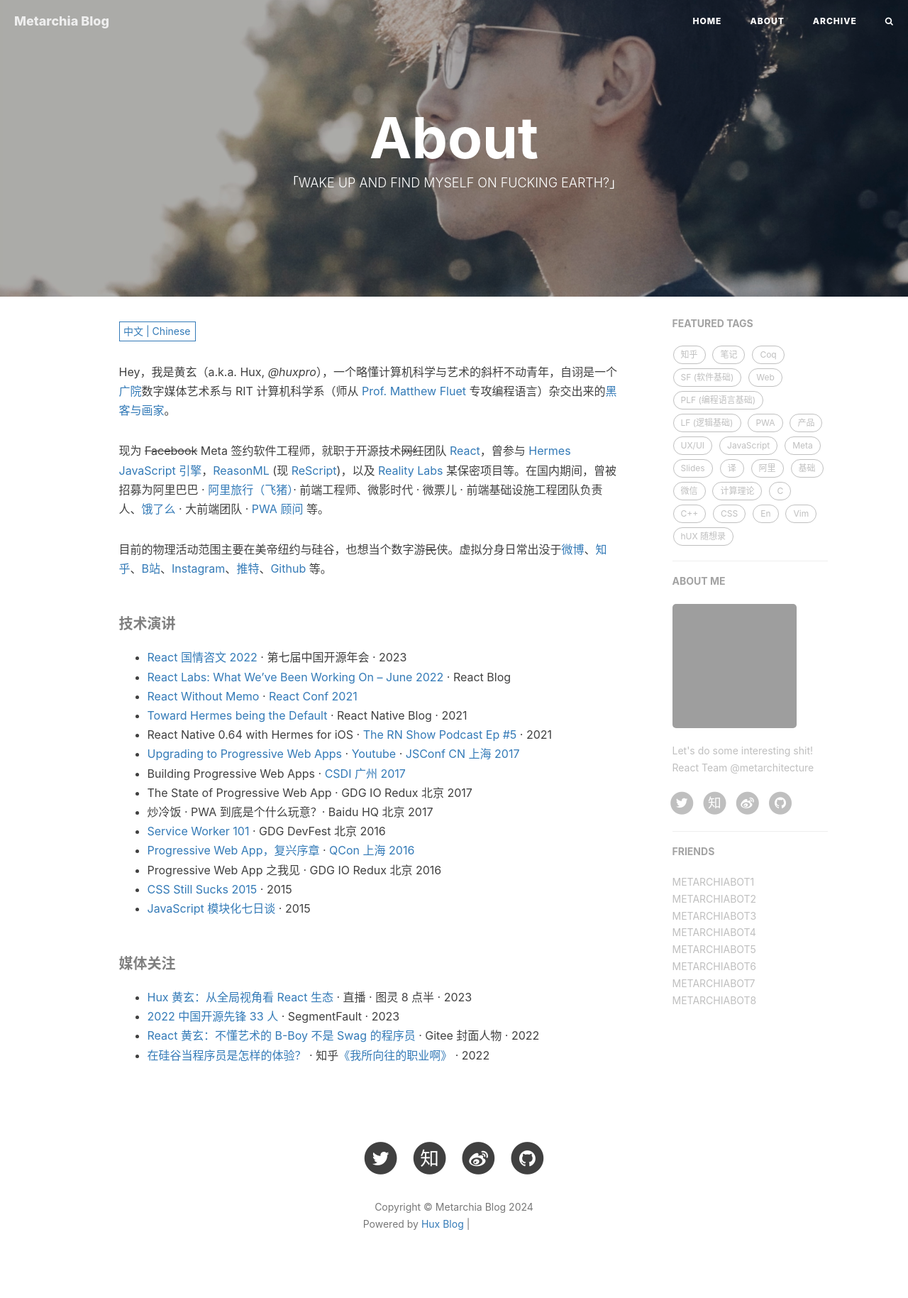
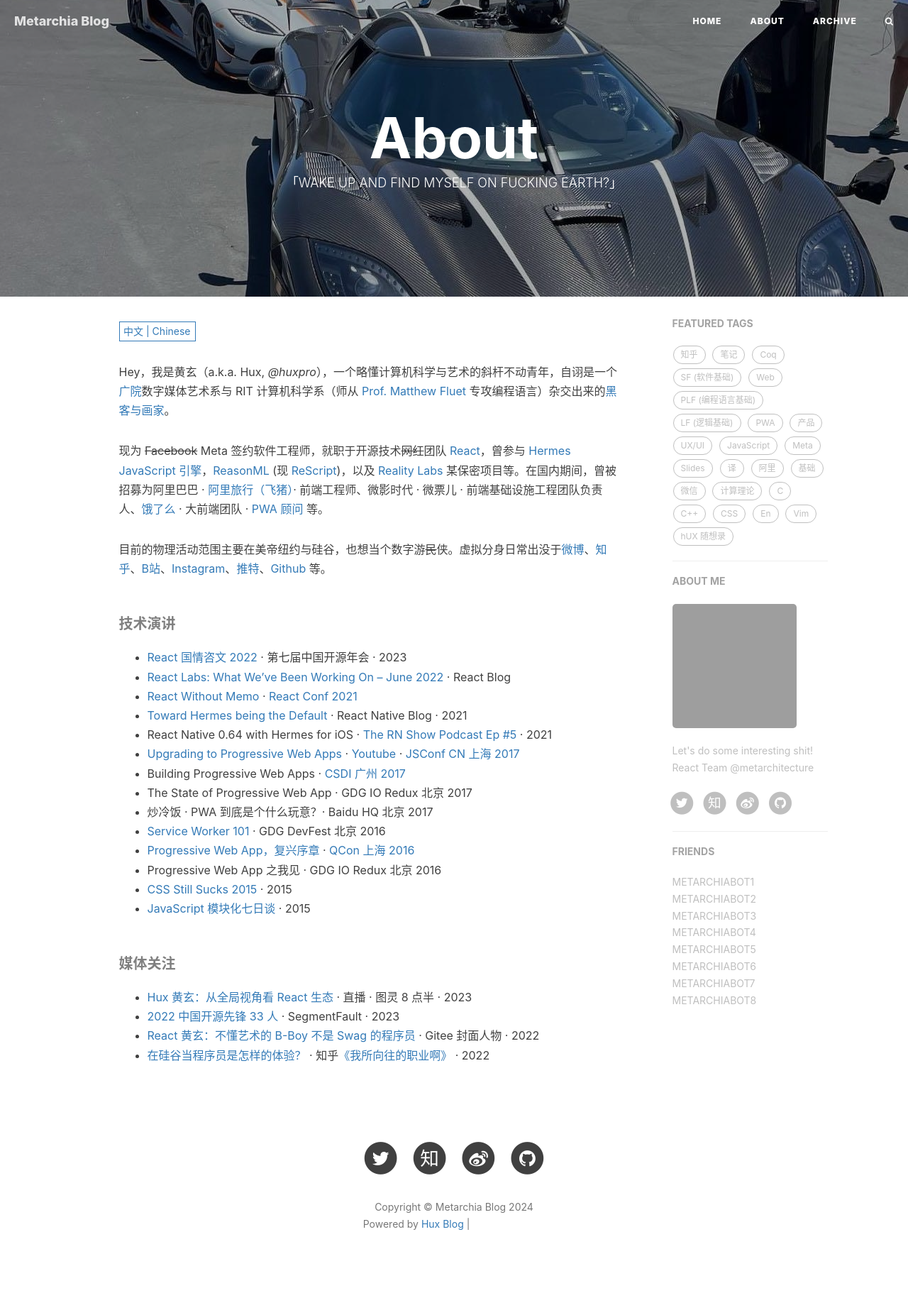
Before and after one commit to METARCHlTECTURE/metarchia, a Jekyll site: the page built from about.html, in a window 1280 px wide. Shown: the whole page at 71% size. Built offline with Jekyll 4.4.1, drawn with Linux system fonts in a browser that asks for light colours; nearby versions of some CDN libraries; comment, search, counter and statistics services are not loaded; grey boxes are pictures that could not be loaded.

Commit message:
ABOUT_BG

```diff
--- a/about.html
+++ b/about.html
@@ -2,7 +2,7 @@
 layout: page
 title: "About"
 description: "「WAKE UP AND FIND MYSELF ON FUCKING EARTH?」"
-header-img: "img/bg-me-2022.jpg"
+header-img: "img/home-bg.jpg"
 header-mask: 0.3
 multilingual: true
 ---
```
